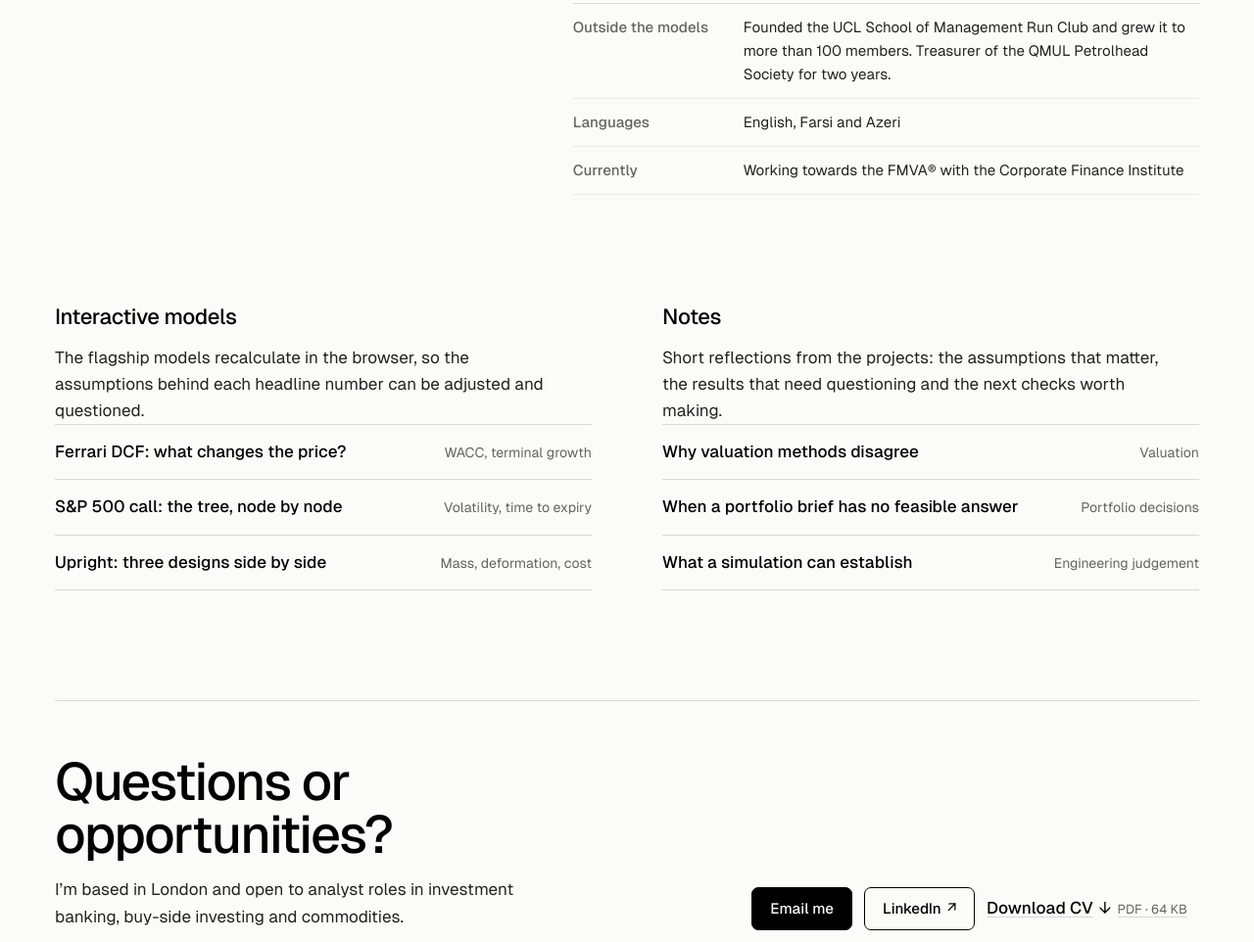
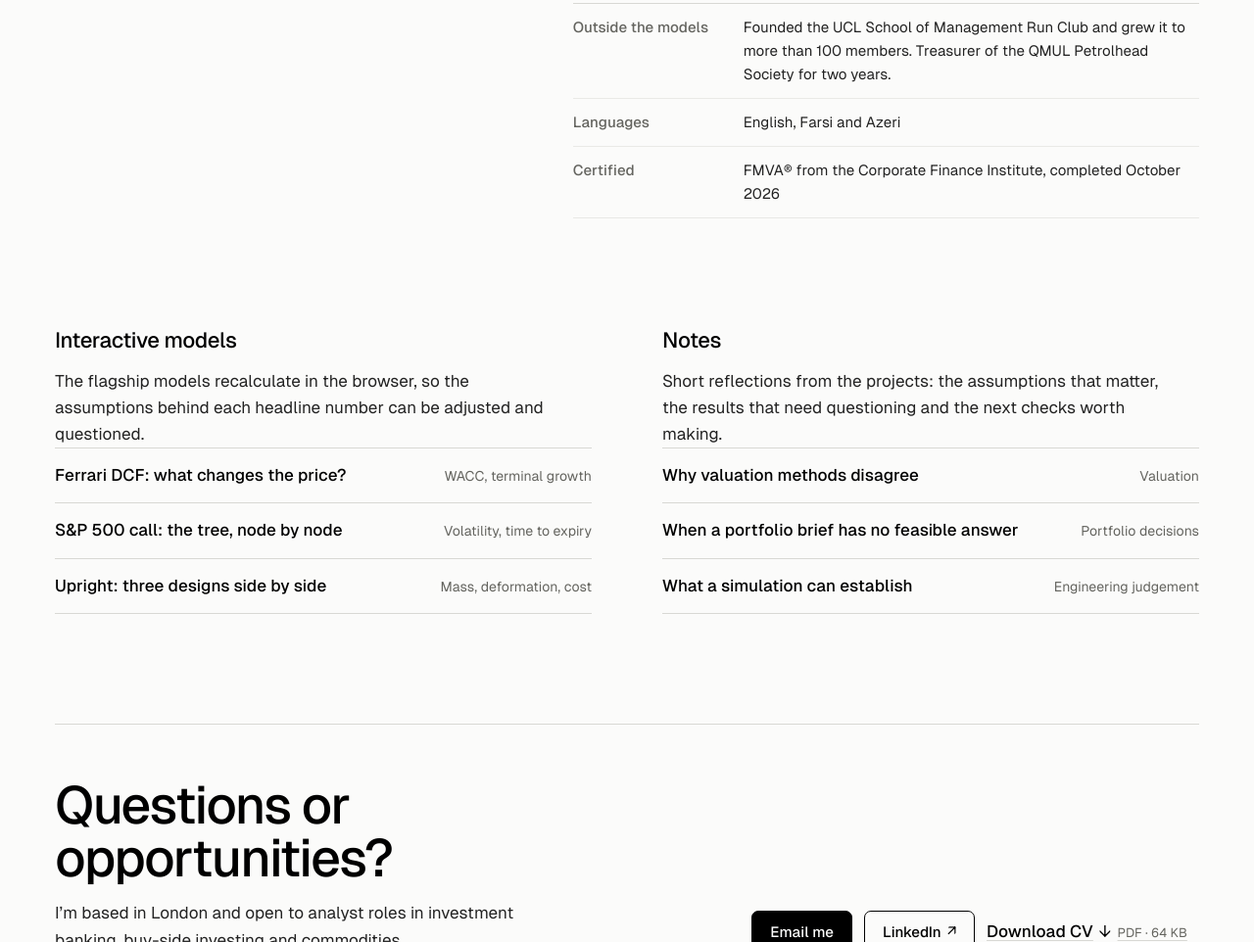
Before and after one commit to AmirPousti/Portfolio, a plain HTML site: page index.html in a window 1280 px wide. Shown: the part 2946-3908 px from the top of the page at 98% size. Drawn offline with Linux system fonts and the light colour scheme.

Commit message:
Mark FMVA as completed (October 2026)

```diff
--- a/index.html
+++ b/index.html
@@ -135,7 +135,7 @@
     <dl class="ap-home-facts">
       <div><dt>Outside the models</dt><dd>Founded the UCL School of Management Run Club and grew it to more than 100 members. Treasurer of the QMUL Petrolhead Society for two years.</dd></div>
       <div><dt>Languages</dt><dd>English, Farsi and Azeri</dd></div>
-      <div><dt>Currently</dt><dd>Working towards the FMVA® with the Corporate Finance Institute</dd></div>
+      <div><dt>Certified</dt><dd>FMVA® from the Corporate Finance Institute, completed October 2026</dd></div>
     </dl>
   </div>
 </section>
```
Also changed, not shown: cv/index.html (+1 -1 lines).
